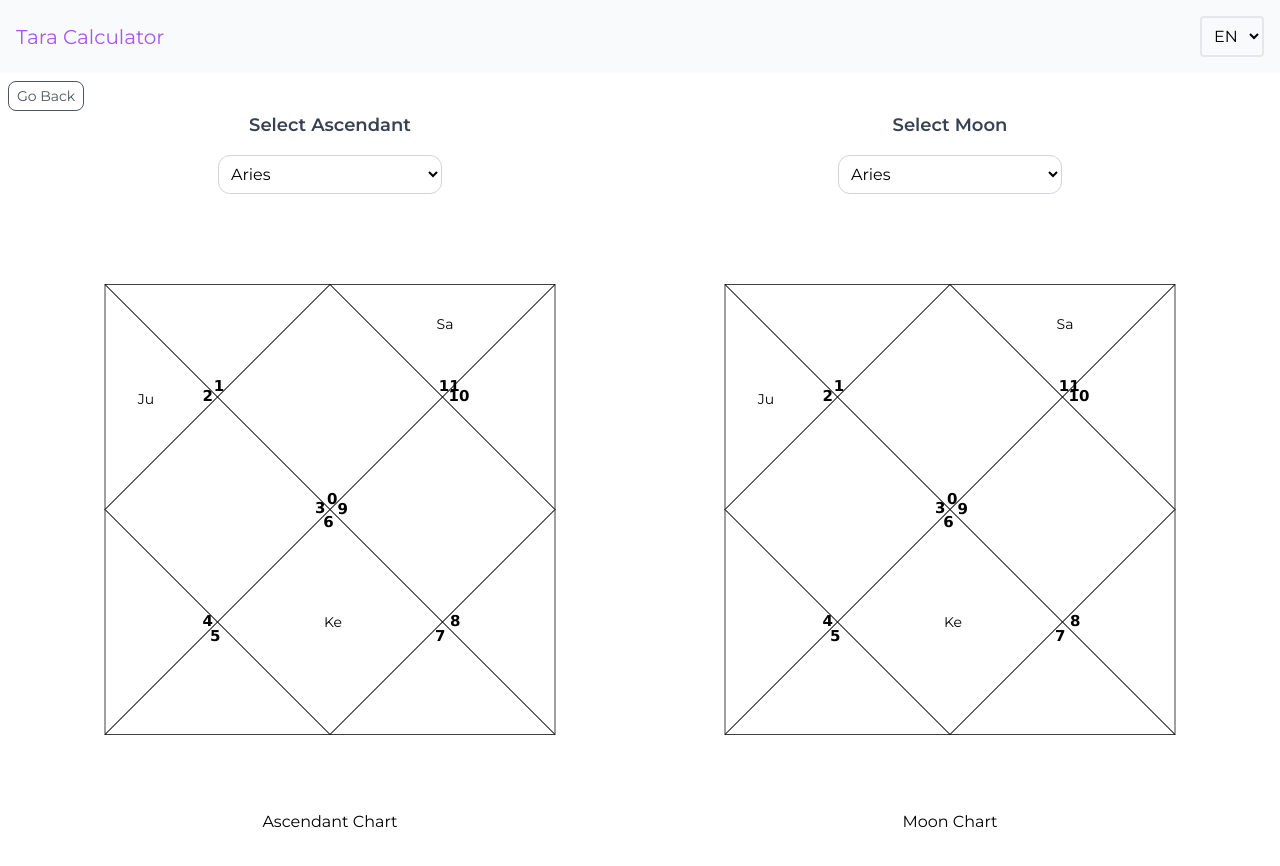
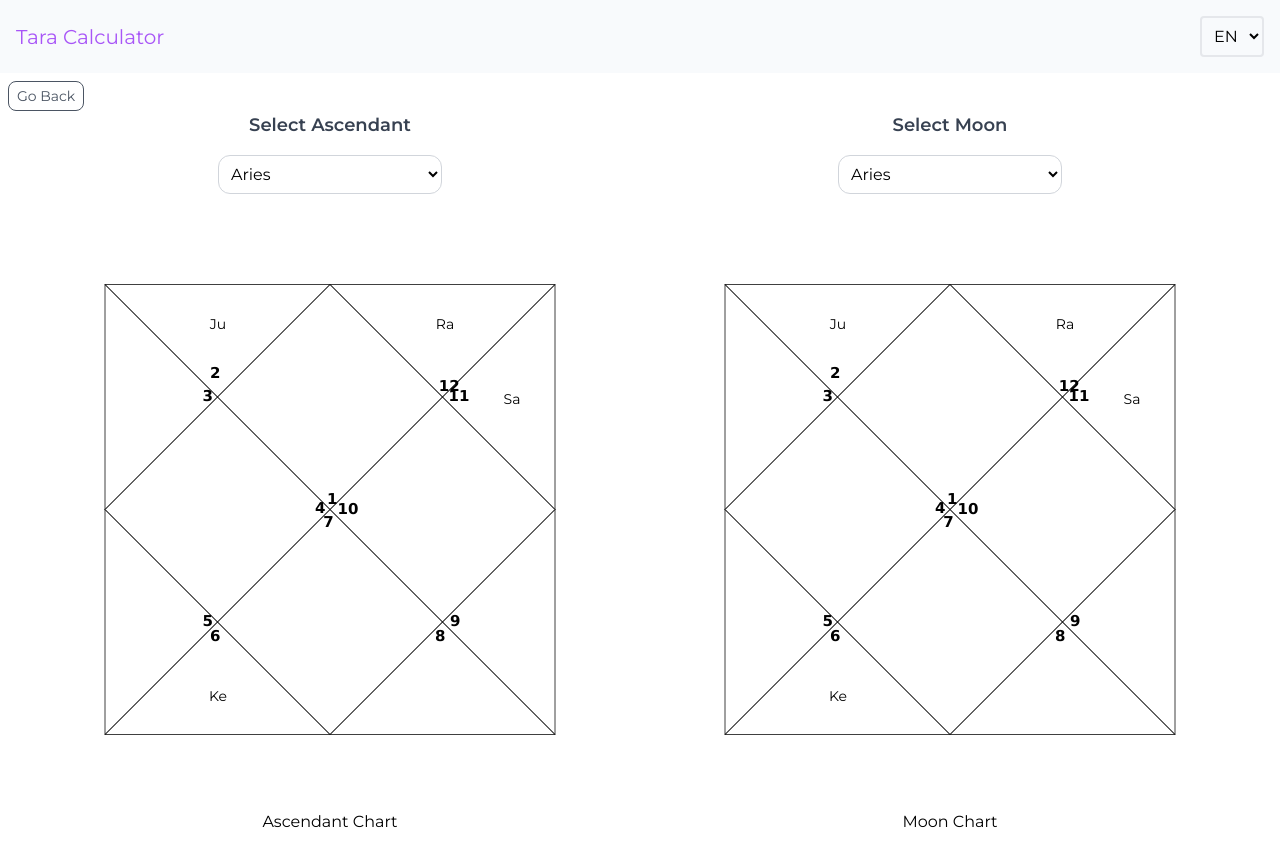
Before and after one commit to shubham43MP/tara-series, a Next.js app: page /en/rashifal in a window 1280 px wide. Shown: the top 866 px of the page. Built offline with nearby package versions, Linux system fonts and the light colour scheme.

Commit message:
Rashifal Changes

```diff
--- a/src/app/[locale]/rashifal/page.tsx
+++ b/src/app/[locale]/rashifal/page.tsx
@@ -32,10 +32,7 @@ const Rashifal = () => {
 
   const handlePlanetPosition = (selectedValue: number) => {
     if (selectedValue) {
-      const selectedAscendantNumber = zodiacSign.findIndex(
-        (item) => item.value == selectedValue
-      );
-      return transitBasedChakra(selectedAscendantNumber);
+      return transitBasedChakra(selectedValue);
     }
     return null;
   };
@@ -49,7 +46,7 @@ const Rashifal = () => {
     () => handlePlanetPosition(selectedMoon),
     [selectedMoon]
   );
-  console.log({ asc, moon }, "hello world");
+
   return (
     <div className="text-black  p-2 min-h-screen">
       <button
--- a/src/components/Chart/RashifalChart/index.tsx
+++ b/src/components/Chart/RashifalChart/index.tsx
@@ -48,7 +48,6 @@ const RashifalChart: React.FC<IRashiFalData> = ({ chartData }) => {
 
   const isValidData = () => {
     const keys = Object.keys(chartData).map(Number);
-    console.log(keys, "keyskeyskeyskeys");
     const allKeysPresent = Array.from({ length: 12 }, (_, i) => i + 1).every(
       (key) => keys.includes(key)
     );
@@ -116,8 +115,8 @@ const RashifalChart: React.FC<IRashiFalData> = ({ chartData }) => {
           id="house2"
         />
         <text
-          x="245"
-          y="242"
+          x="240"
+          y="225"
           font-family="Verdana"
           font-size="20"
           fontWeight={600}
--- a/src/components/LocalSwitcher/index.tsx
+++ b/src/components/LocalSwitcher/index.tsx
@@ -19,13 +19,10 @@ export default function LocalSwitcher() {
   const pathname = usePathname();
 
   const url = `${pathname}?${searchParams}`;
-  console.log(url);
   const onSelectChange = (e: ChangeEvent<HTMLSelectElement>) => {
     const nextLocale = e.target.value;
-    console.log({ params, pathname }, "heaskasdkopasdk");
     const newPath = pathname.replace(`/${localActive}`, `/${nextLocale}`);
     const newUrl = `${newPath}?${searchParams}`;
-    console.log(`${newPath}?${searchParams}`, "newPathnewPathnewPath");
     startTransition(() => {
       router.replace(newUrl);
     });
```
